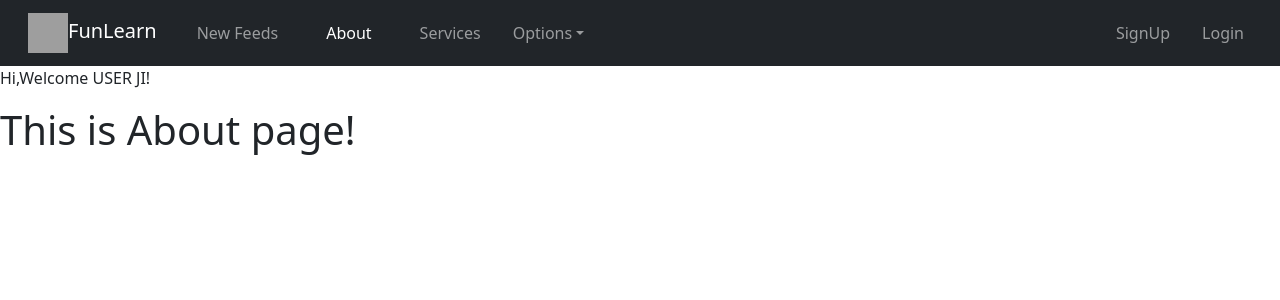
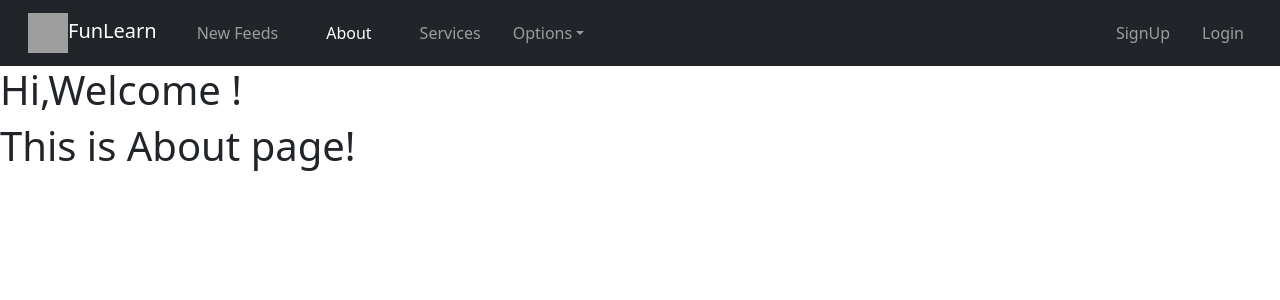
Before and after one commit to Barungit/Blog-App-FrontEnd, a React (Create React App) app: page /about in a window 1280 px wide. Shown: the top 300 px of the page. Built offline with nearby package versions, Linux system fonts and the light colour scheme; grey boxes are pictures that could not be loaded.

Commit message:
context api on user

```diff
--- a/src/Components/CustomNavbar2.jsx
+++ b/src/Components/CustomNavbar2.jsx
@@ -15,8 +15,11 @@ import {
   DropdownItem,
   NavbarText} from 'reactstrap';
 import { doLogout, getCurrentUserDetail, isLoggedIn } from '../auth';
+import userContext from '../context/userContext';
+import { useContext } from 'react';
 
  const CustomNavBar2 = () => {
+  const userContextData = useContext(userContext);
   let navigate=useNavigate()
   const [isOpen,setIsOpen] = useState(false)
   const [login,setLogin]=useState(false)
@@ -31,6 +34,10 @@ import { doLogout, getCurrentUserDetail, isLoggedIn } from '../auth';
     doLogout(()=>{
       //logged out
       setLogin(false)
+      userContextData.setUser({
+        data: null,
+        login: false
+      })
       navigate("/")
     })
   }
--- a/src/Components/NewFeed.jsx
+++ b/src/Components/NewFeed.jsx
@@ -5,9 +5,11 @@ import { useState } from 'react'
 import { Row,Col, Pagination, PaginationItem, PaginationLink, Container } from 'reactstrap'
 import Post from './Post'
 import { toast } from 'react-toastify'
+import { useContext } from 'react'
+import userContext from '../context/userContext'
 
 function NewFeed() {
-
+    const userContextData = useContext(userContext);
     const [postContent,setPostContent]=useState({
         content:[],
         totalElements:'',
--- a/src/Components/Post.jsx
+++ b/src/Components/Post.jsx
@@ -2,9 +2,11 @@ import React, { useEffect, useState } from 'react'
 import { Link } from 'react-router-dom'
 import { Button, Card, CardBody, CardHeader, CardText, CardTitle } from 'reactstrap'
 import { getCurrentUserDetail, isLoggedIn } from '../auth'
+import { useContext } from 'react';
+import userContext from '../context/userContext';
 
 function Post({post={title:"Def title",content:"Def content"}, deletePost}) {
-
+  const userContextData = useContext(userContext);
   const [user, setUser] = useState(null)
   const [login, setLogin] = useState(null)
   useEffect(() => {
@@ -23,7 +25,7 @@ function Post({post={title:"Def title",content:"Def content"}, deletePost}) {
             </CardText>
 
               <Link to={'/blogs/'+post.bid} className='btn btn-warning'>Read More</Link>
-              {isLoggedIn && (user && user.uid === post.user.uid ? <Button onClick={() => deletePost(post)} color='danger' className='ms-2'>Delete</Button> : '')}
+              {userContextData.user.login && (user && user.uid === post.user.uid ? <Button onClick={() => deletePost(post)} color='danger' className='ms-2'>Delete</Button> : '')}
         </CardBody>
     </Card>
   )
--- a/src/context/UserProvider.jsx
+++ b/src/context/UserProvider.jsx
@@ -5,8 +5,8 @@ import { useEffect } from 'react'
 function UserProvider({children}) {
 
     const [user,setUser]=useState({
-        id:1,
-        name:'USER JI'
+        data:{},
+        login:false
     })
     /*useEffect(()=>{
         setUser({
@@ -15,7 +15,7 @@ function UserProvider({children}) {
     },[])*/
 
   return (
-    <userContext.Provider value={user}>
+    <userContext.Provider value={{user, setUser}}>
         {children}
     </userContext.Provider>
   )
--- a/src/pages/About.js
+++ b/src/pages/About.js
@@ -3,15 +3,19 @@ import Base from "../Components/Base"
 import userContext from "../context/userContext"
 
 const About=()=> {
-    const user = useContext(userContext)
     return (
-        <Base>
-        <div>
+        <userContext.Consumer>
+            {(object) => (
+                <Base>
+                <div>
 
-            <p>Hi,Welcome {user.name}!</p>
-            <h1>This is About page!</h1>
-        </div>
-        </Base>
+                    <h1>Hi,Welcome {object.user.login && object.user.data.user.name}!</h1>
+                    <h1>This is About page!</h1>
+                </div>
+                </Base>
+            )}
+
+        </userContext.Consumer>
     )
 }
 export default About
--- a/src/pages/Login.js
+++ b/src/pages/Login.js
@@ -4,9 +4,13 @@ import { Button, Card, CardBody, CardHeader, Col, Container, Form, FormGroup, In
 import { loginUser } from "../services/user-service"
 import { doLogin } from "../auth"
 import { useNavigate } from "react-router-dom"
+import userContext from "../context/userContext"
 
 import Base from "../Components/Base"
+import { useContext } from "react"
 const Login=()=> {
+
+    const userContextData = useContext(userContext);
 
     const navigate=useNavigate()
 
@@ -45,6 +49,10 @@ const Login=()=> {
             //save the data to localstorage
             doLogin(data,()=>{
                 console.log("login detail is saved to localstorage")
+                userContextData.setUser({
+                    data: data,
+                    login: true,
+                })
                 //redirect to user dashboard page
                 navigate("/user/dashboard")
             })
--- a/src/pages/Services.jsx
+++ b/src/pages/Services.jsx
@@ -10,12 +10,12 @@ function Services() {
 
     <userContext.Consumer>
       {
-        (user) => (
+        (object) => (
           <Base>
 
             <div>
               <h1>This is services page.</h1>
-              <h3>Welcome : {user.name}</h3>
+              <h3>Welcome : {object.user.login && object.user.data.user.name}</h3>
               <h6>{"myObjectString"}</h6>
 
             </div>
```
